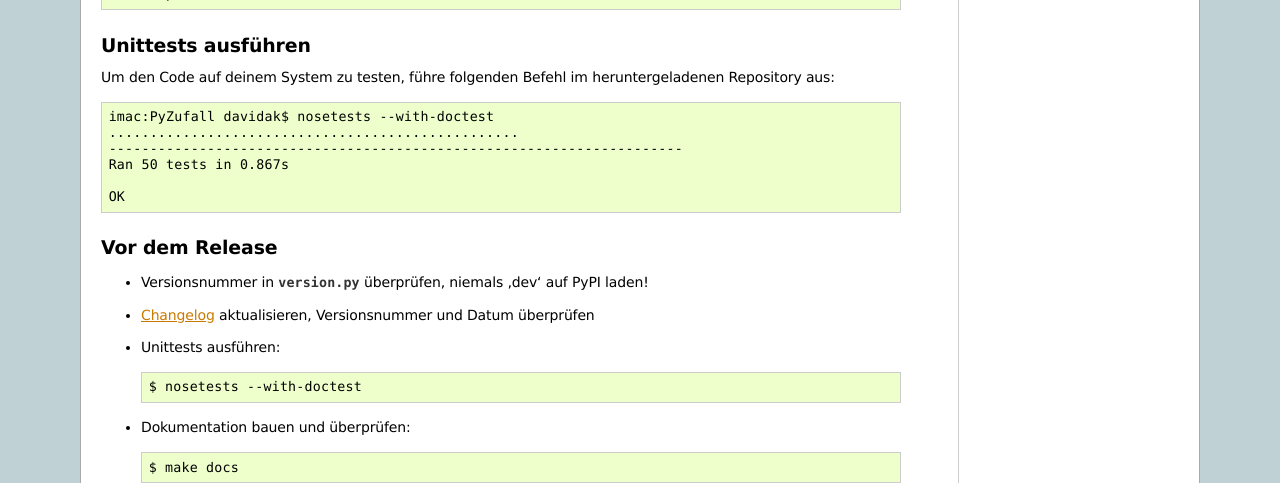
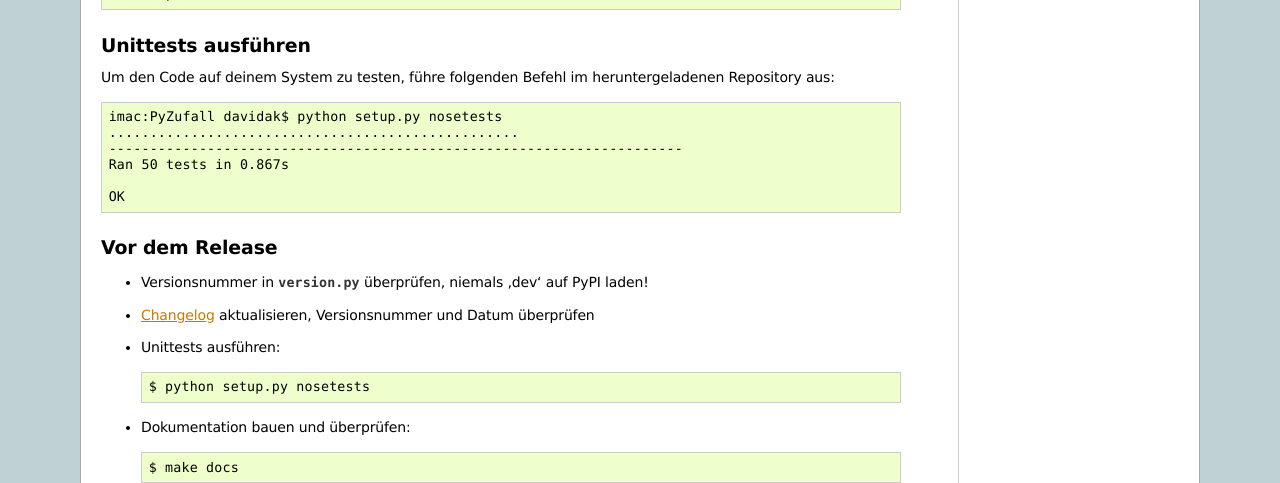
Before and after one commit to davidak/PyZufall, a Sphinx documentation site: the page built from doc/entwicklung.rst, in a window 1280 px wide. Shown: the part 555-1038 px from the top of the page. Built offline with Sphinx 7.4.7, drawn with Linux system fonts in a browser that asks for light colours.

Commit message:
travis: test using setup.py

```diff
--- a/doc/entwicklung.rst
+++ b/doc/entwicklung.rst
@@ -40,7 +40,7 @@ Unittests ausführen
 
 Um den Code auf deinem System zu testen, führe folgenden Befehl im heruntergeladenen Repository aus::
 
-	imac:PyZufall davidak$ nosetests --with-doctest
+	imac:PyZufall davidak$ python setup.py nosetests
 	..................................................
 	----------------------------------------------------------------------
 	Ran 50 tests in 0.867s
@@ -54,7 +54,7 @@ Vor dem Release
 - :doc:`changelog` aktualisieren, Versionsnummer und Datum überprüfen
 - Unittests ausführen::
 
-	$ nosetests --with-doctest
+	$ python setup.py nosetests
 
 - Dokumentation bauen und überprüfen::
 
--- a/setup.cfg
+++ b/setup.cfg
@@ -1,2 +1,6 @@
 [nosetests]
+verbosity=1
+detailed-errors=1
 with-doctest=1
+with-coverage=1
+cover-package=pyzufall
--- a/setup.py
+++ b/setup.py
@@ -24,7 +24,7 @@ setup(
     description=__doc__,
     long_description=codecs.open('README.rst', 'r', 'utf-8').read(),
     install_requires=['future'],
-    tests_require=['nose', 'coverage'],
+    tests_require=['nose>=1.0', 'coverage'],
     test_suite='nose.collector',
     classifiers=[
         #'Development Status :: 1 - Planning',
```
Also changed, not shown: .travis.yml, 1 other file.
